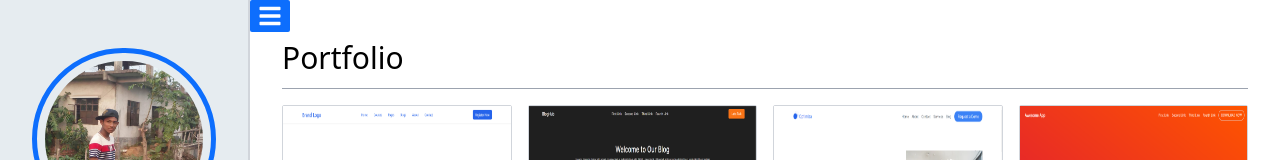
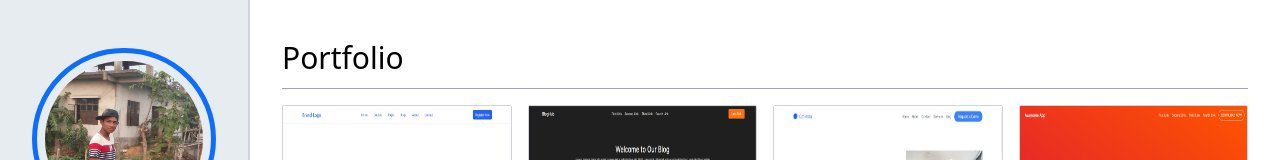
Before and after one commit to ssakib4040/nextjs-portfolio, a Next.js app: page /portfolio in a window 1280 px wide. Shown: the top 160 px of the page. Built offline with nearby package versions, Linux system fonts and the light colour scheme.

Commit message:
Sidebar & grid Fixed and skills added in portfolio

```diff
--- a/components/Sidebar.tsx
+++ b/components/Sidebar.tsx
@@ -41,7 +41,7 @@ export default function Sidebar({ sidebar }: { sidebar: boolean }) {
       <button
         className={`${
           s.isOpen ? "left-[250px]" : "left-[0px]"
-        } absolute top-0 bg-[#0D6EFD] text-white px-2 py-1 rounded-sm transition-all`}
+        } absolute top-0 bg-[#0D6EFD] text-white px-2 py-1 rounded-sm transition-all lg:hidden`}
         onClick={() => s.setIsOpen(!s.isOpen)}
       >
         <FaBars className="text-2xl" />
--- a/contexts/Sidebar-ctx.tsx
+++ b/contexts/Sidebar-ctx.tsx
@@ -14,10 +14,22 @@ export function SidebarProvider({ children }: any) {
   };
 
   useEffect(() => {
-    // set sidebar false if window is less then 768px
-    if (window.innerWidth < 768) {
+    // set sidebar false if window is less then 1024px
+    if (window.innerWidth < 1024) {
       setIsOpen(false);
     }
+
+    window.addEventListener("resize", () => {
+      // set sidebar false if window is less then 1024px
+      if (window.innerWidth < 1024) {
+        setIsOpen(false);
+      }
+
+      // set sidebar true if window is greater then 1024px
+      if (window.innerWidth > 1024) {
+        setIsOpen(true);
+      }
+    });
   }, []);
 
   return (
--- a/pages/portfolio.tsx
+++ b/pages/portfolio.tsx
@@ -172,7 +172,7 @@ export default function Portfolio() {
       <h2 className="text-3xl font-medium">Portfolio</h2>
       <hr className="my-3 border-gray-400 border-1" />
 
-      <div className="grid grid-cols-1 gap-4 mt-4 sm:grid-cols-2 md:grid-cols-3 lg:grid-cols-4">
+      <div className="grid grid-cols-1 gap-4 mt-4 sm:grid-cols-2 md:grid-cols-2 lg:grid-cols-3 xl:grid-cols-4">
         {portfolios.map((eachItem, index) => {
           return (
             <div
```
